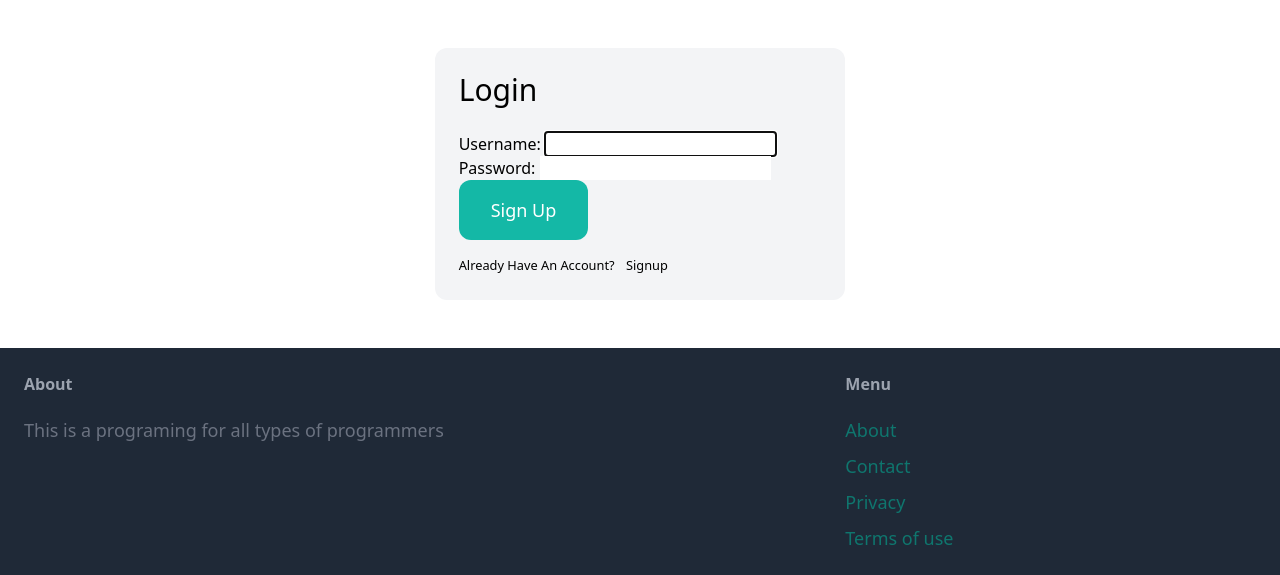
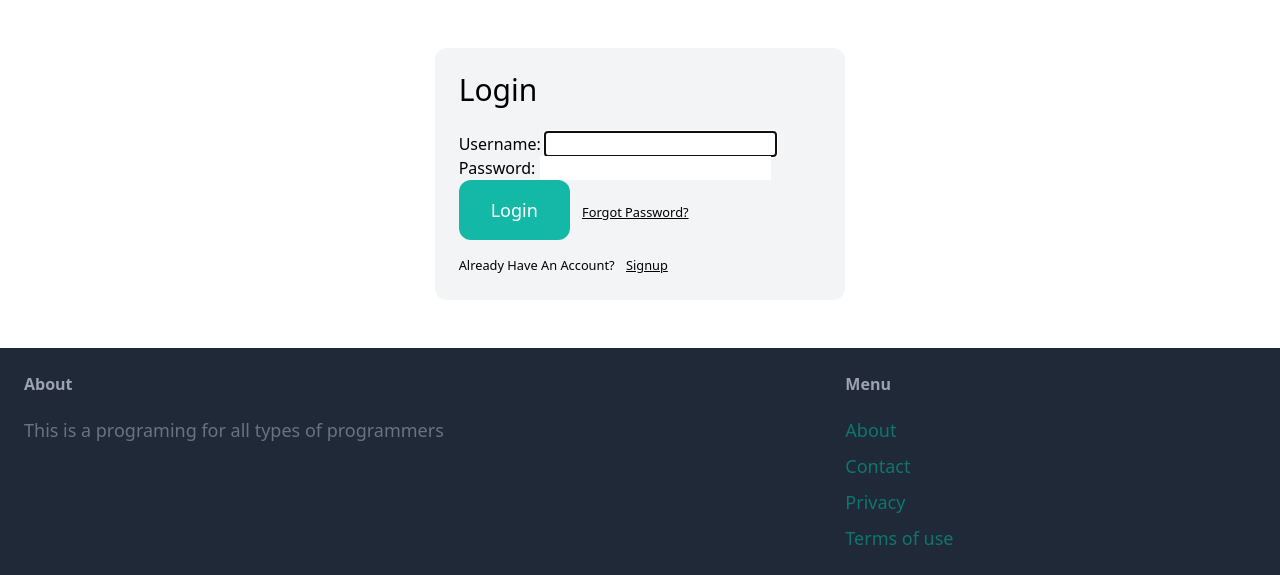
Before and after one commit to p1T9m/Expert_system_for_Elearning, a Django app: page /login/ in a window 1280 px wide. Shown: the part 77-652 px from the top of the page. Run offline with Django 4.2, Linux system fonts and the light colour scheme; some libraries are stand-ins or nearby versions.

Commit message:
second commit

```diff
--- a/TMT/TMT/urls.py
+++ b/TMT/TMT/urls.py
@@ -13,6 +13,18 @@ urlpatterns = [
     path('profile/',user_view.profile, name='profile'),
     path('login/',auth_views.LoginView.as_view(template_name='users/login.html'), name='login'),
     path('logout/',auth_views.LogoutView.as_view(template_name='users/logout.html'), name='logout'),
+    path('password-reset/',
+         auth_views.PasswordResetView.as_view(template_name='users/password_reset.html')
+         , name='password_reset'),
+    path('password-reset/done/',
+         auth_views.PasswordResetDoneView.as_view(template_name='users/password_reset_done.html')
+         , name='password_reset_done'),
+    path('password-reset-confirm/<uidb64>/<token>/',
+         auth_views.PasswordResetConfirmView.as_view(template_name='users/password_reset_confirm.html')
+         , name='password_reset_confirm'),
+    path('password-reset-complete/',
+         auth_views.PasswordResetCompleteView.as_view(template_name='users/password_reset_complete.html')
+         , name='password_reset_complete'),
     path('expert-system/', views.expert_system, name='expert_system'),
     path('beginner-page/', views.beginner_page, name='beginner_page'),
     path('intermediate-page/', views.intermediate_page, name='intermediate_page'),
--- a/TMT/users/templates/users/login.html
+++ b/TMT/users/templates/users/login.html
@@ -1,6 +1,6 @@
 {% extends 'core/base.html'%}
 {% load tailwind_filters %}
-{% block title %}Loginin{% endblock %}
+{% block title %}Login{% endblock %}
 
 {% block content %}
 
@@ -13,14 +13,18 @@
                 {{ form|crispy }}
             </fieldset>
             <div class="form-group">
-                <button class="py-4 px-8 text-lg bg-teal-500 hover:bg-gray-700 rounded-xl text-white" type="submit">Sign Up</button>
+                <button class="py-4 px-8 text-lg bg-teal-500 hover:bg-gray-700 rounded-xl text-white" type="submit">Login</button>
+                <small class="text-muted ml-2">
+                    <a href="{% url 'password_reset' %}" class="underline hover:bg-teal-500">Forgot Password?</a>
+                </small>
             </div>
         </form>
         <div class="border-top pt-3">
             <small class="text-muted">
-                Already Have An Account? <a class="ml-2" href="{% url 'register' %}">Signup</a>
+                Already Have An Account? <a class="ml-2 underline hover:bg-teal-500" href="{% url 'register' %}">Signup</a>
             </small>
         </div>
+
     </div>
 </div>
 {% endblock %}
--- a/TMT/users/templates/users/register.html
+++ b/TMT/users/templates/users/register.html
@@ -18,7 +18,7 @@
         </form>
         <div class="border-top pt-3">
             <small class="text-muted">
-                Already Have An Account? <a class="ml-2" href="{% url 'login' %}">Login</a>
+                Already Have An Account? <a class="ml-2 underline hover:bg-teal-500" href="{% url 'login' %}">Login</a>
             </small>
         </div>
     </div>
```
Also changed, not shown: TMT/TMT/settings.py (+7 -0 lines), TMT/users/templates/users/password_reset.html (added, +21 -0 lines), TMT/users/templates/users/password_reset_complete.html (added, +11 -0 lines), TMT/users/templates/users/password_reset_confirm.html (added, +21 -0 lines), TMT/users/templates/users/password_reset_done.html (added, +8 -0 lines), TMT/db.sqlite3, TMT/media/profile_pics/bugs_0zKmGtH.jpg (added).
